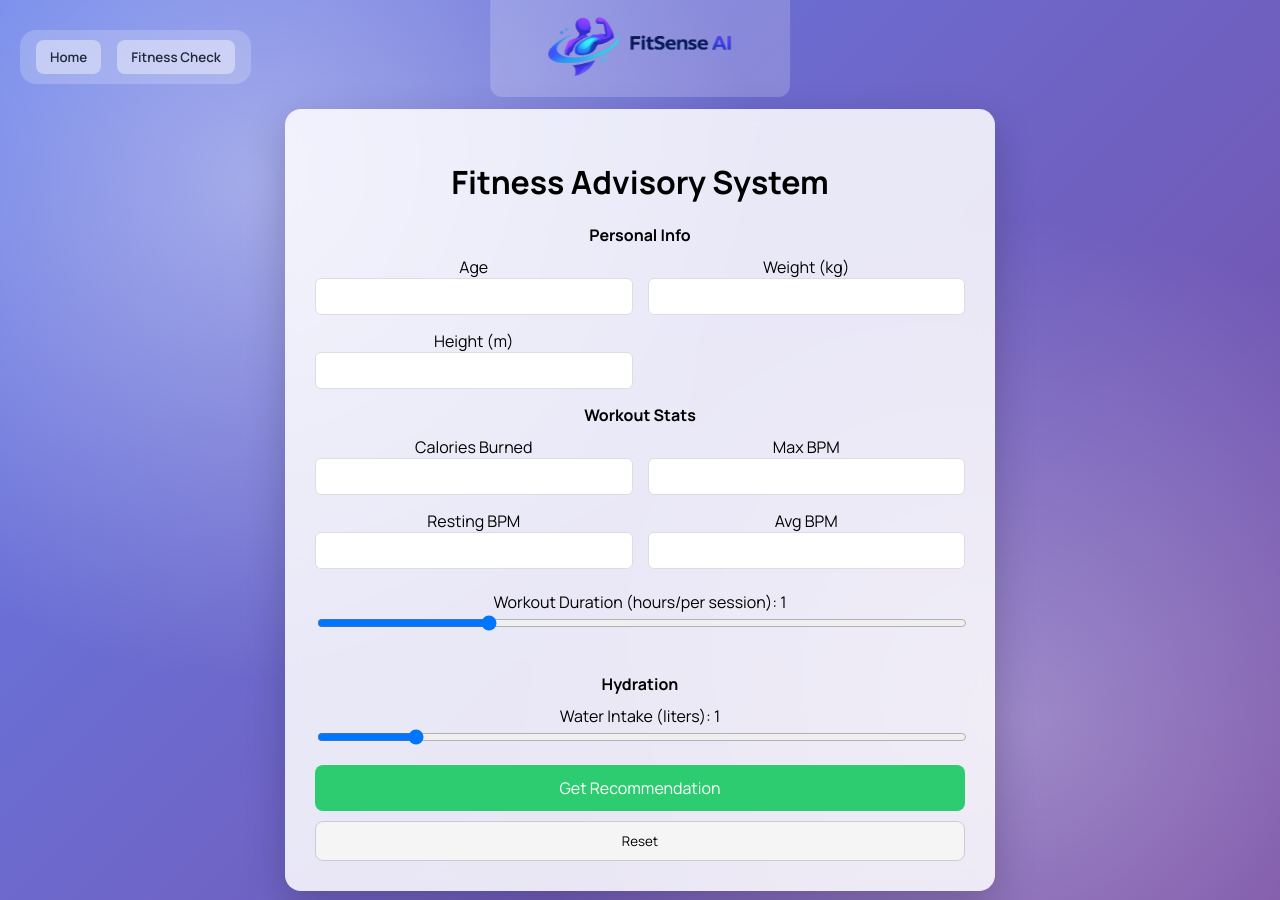
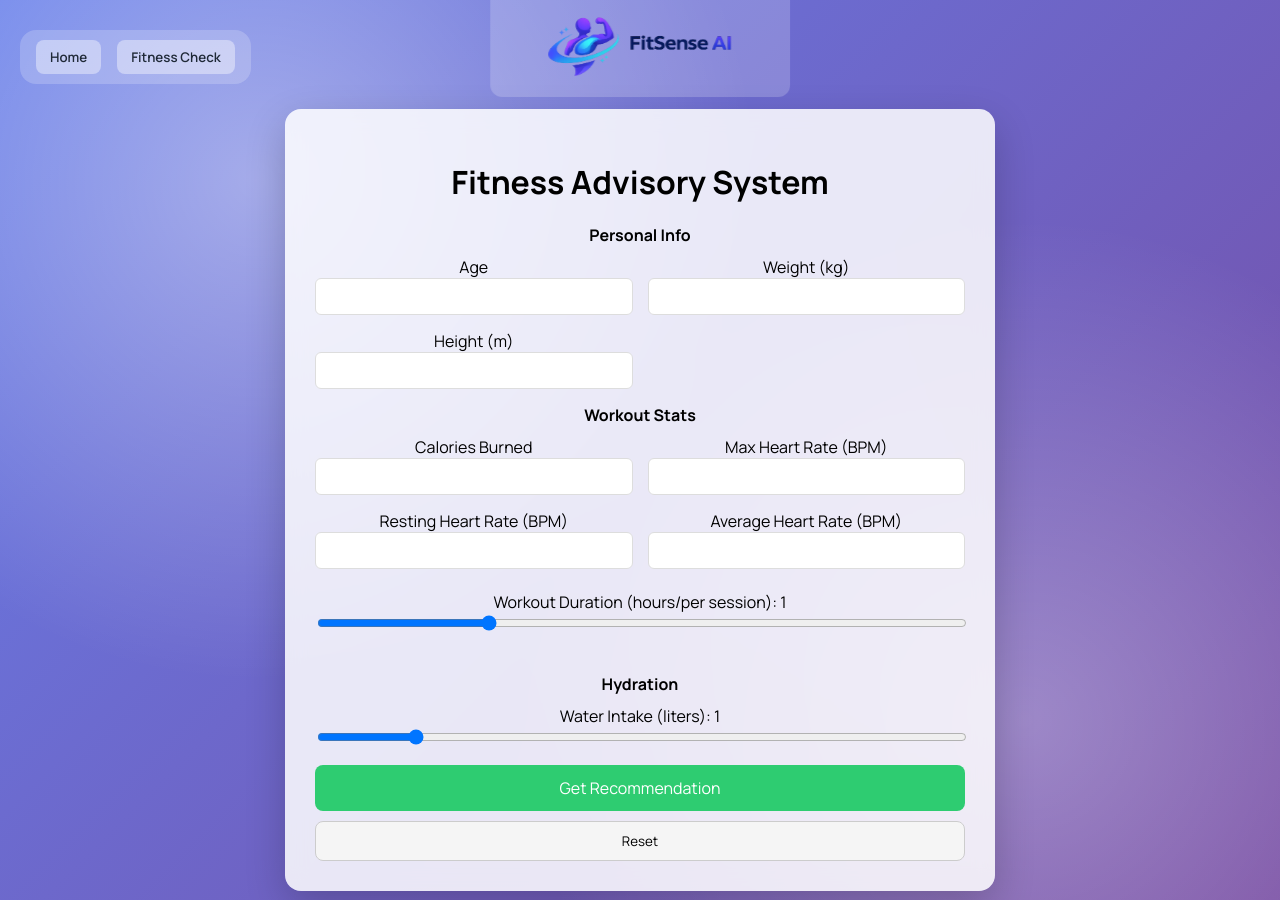
Before and after one commit to makle04/FYP_Fitness-Health-Advisory-App, a React (Create React App) app in the folder fitness-frontend/: page /fitness in a window 1280 px wide. Built offline with nearby package versions, Linux system fonts and the light colour scheme.

Commit message:
frontend development 2.5

```diff
--- a/fitness-frontend/src/fitness.js
+++ b/fitness-frontend/src/fitness.js
@@ -288,17 +288,17 @@ ${data.recommendation}
               </div>
 
               <div style={styles.inputGroup}>
-                <label>Max BPM</label>
+                <label>Max Heart Rate (BPM)</label>
                 <input type="number" name="Max_BPM" value={formData.Max_BPM} style={styles.input} onChange={handleChange} />
               </div>
 
               <div style={styles.inputGroup}>
-                <label>Resting BPM</label>
+                <label>Resting Heart Rate (BPM)</label>
                 <input type="number" name="Resting_BPM" value={formData.Resting_BPM} style={styles.input} onChange={handleChange} />
               </div>
 
               <div style={styles.inputGroup}>
-                <label>Avg BPM</label>
+                <label>Average Heart Rate (BPM)</label>
                 <input type="number" name="Avg_BPM" value={formData.Avg_BPM} style={styles.input} onChange={handleChange} />
               </div>
             </div>
```
Also changed, not shown: fitness-frontend/src/assets/hero-ui.png.
